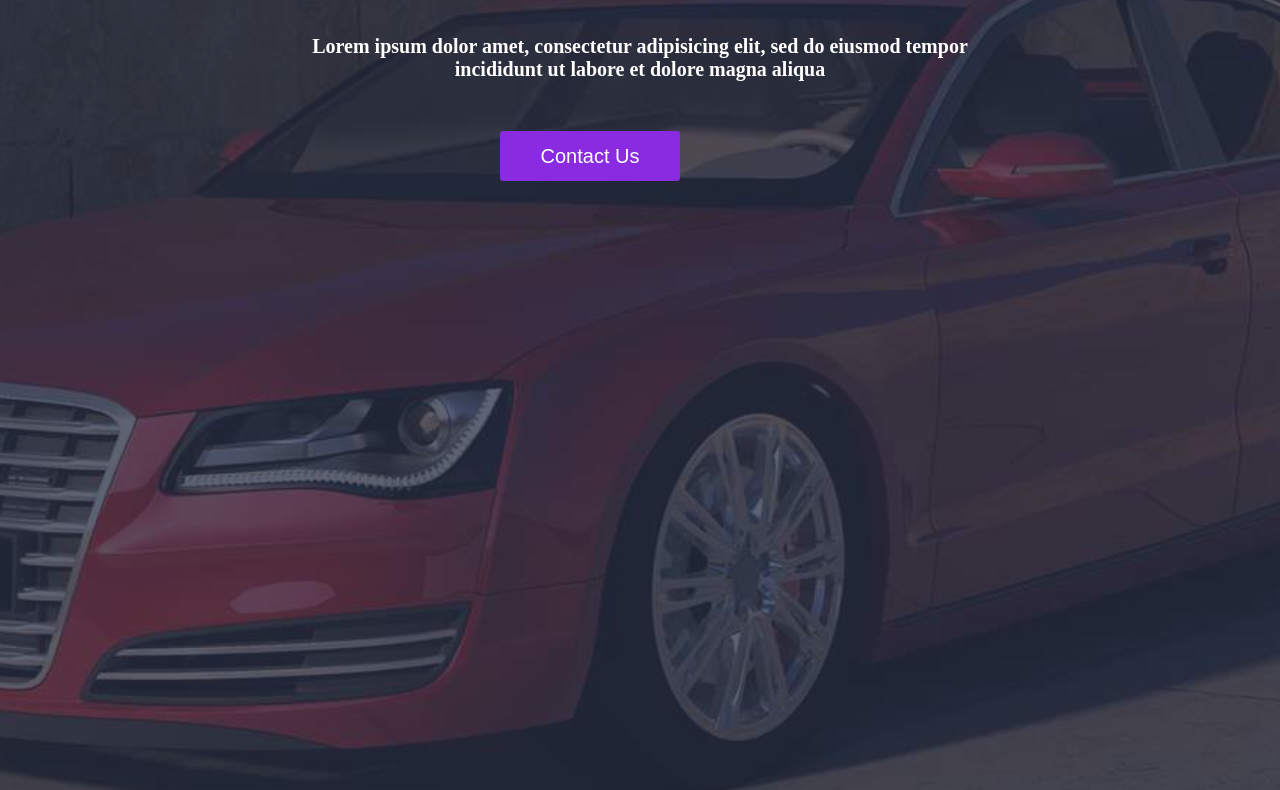
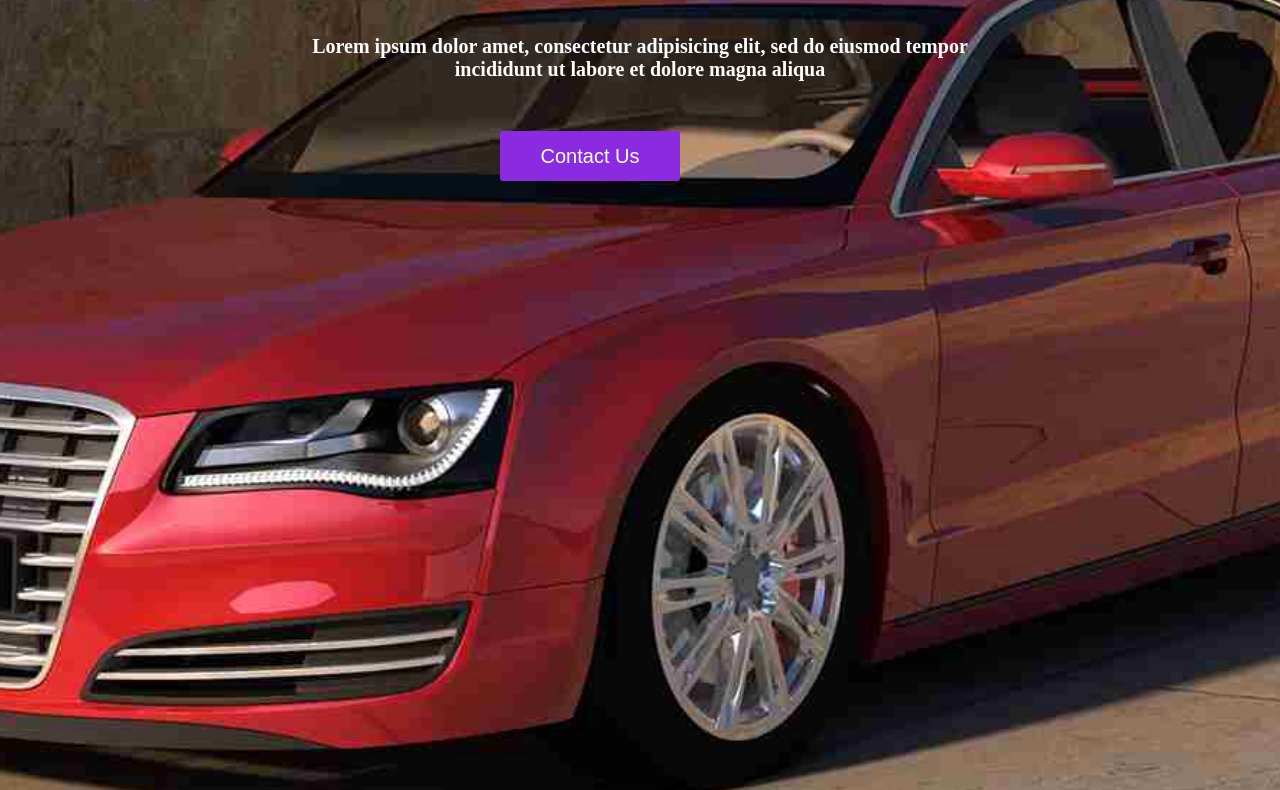
Before and after one commit to shami987/carvilla, a plain HTML site: page index.html in a window 1280 px wide. Shown: the part 449-1239 px from the top of the page. Drawn offline with Linux system fonts and the light colour scheme.

Commit message:
first commit

```diff
--- a/carvilla.css
+++ b/carvilla.css
@@ -9,7 +9,7 @@ margin: 0px;
 .banner{
     width: 100%;
     height: 166vh;
-    background-image: linear-gradient(rgba(41, 48, 70, 0.75),rgba(41, 48, 70, 0.75)),url(welcome-banner.jpg);
+    background-image: linear-gradient(rgba(58, 96, 219, 0),rgba(58, 96, 219, 0)),url(welcome-banner.jpg);
     background-position: center;
     background-size: cover;
 
```
Also changed, not shown: favicon.png (deleted).
